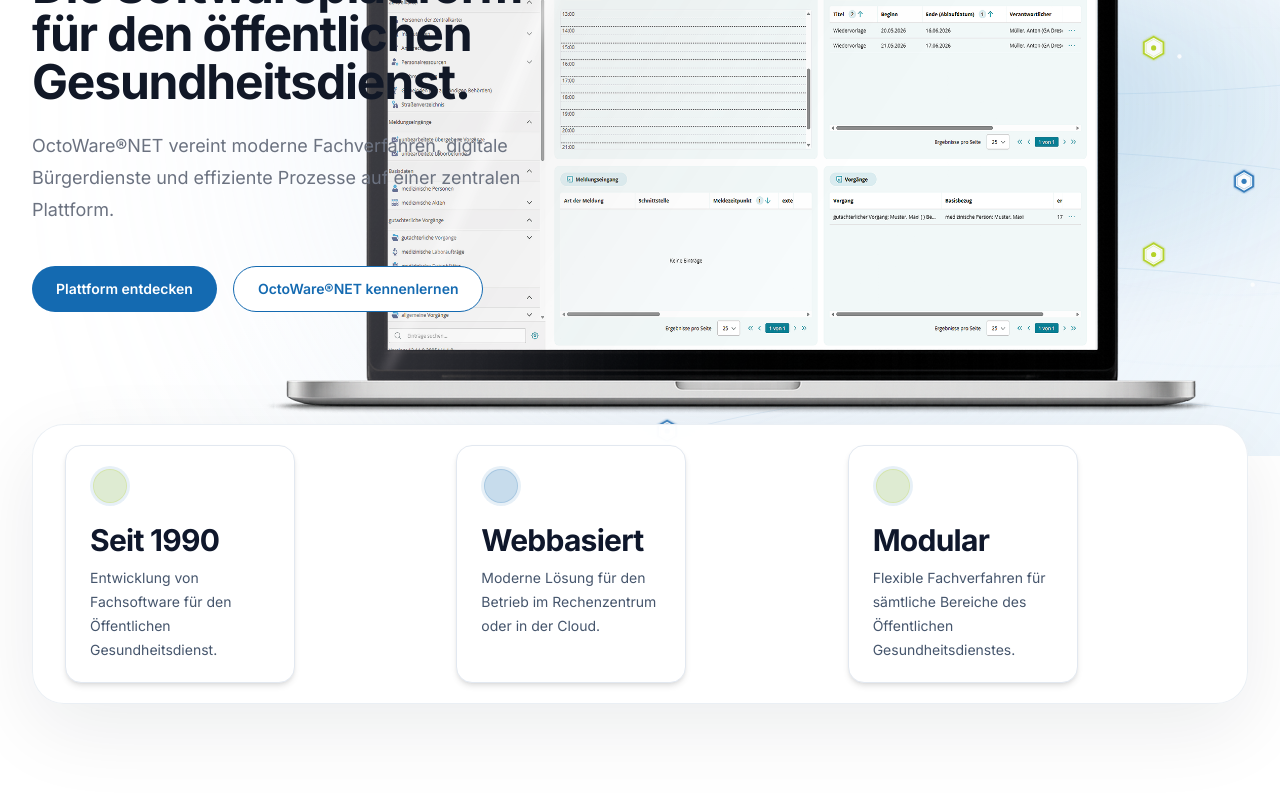
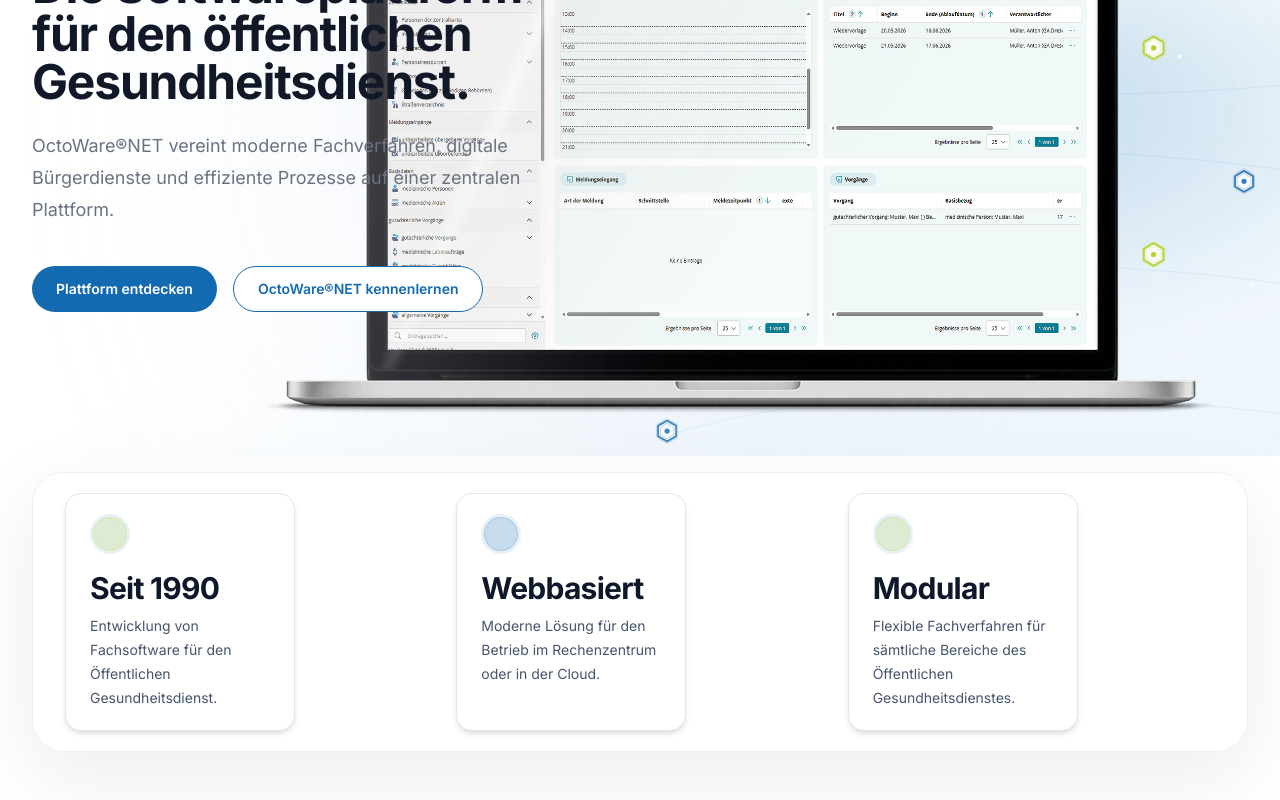
Before and after one commit to weblogger117-art/octoware-website, a Next.js app: page / in a window 1280 px wide. Shown: the part 248-1048 px from the top of the page. Built offline with nearby package versions, Linux system fonts and the light colour scheme.

Commit message:
Update Highlights.tsx

```diff
--- a/components/sections/Highlights.tsx
+++ b/components/sections/Highlights.tsx
@@ -6,7 +6,7 @@ export function Highlights() {
     <Section
       className="
         relative
-        -mt-32
+        -mt-20
         z-30
         pt-0
       "
```
